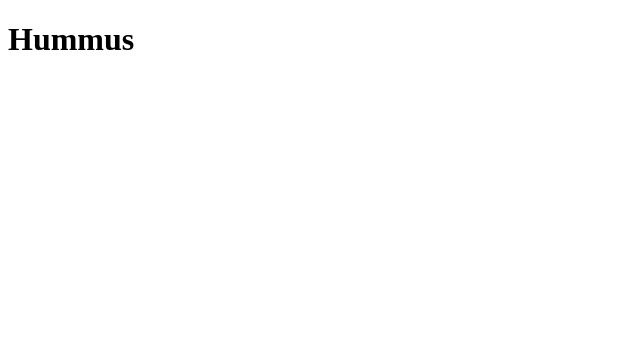
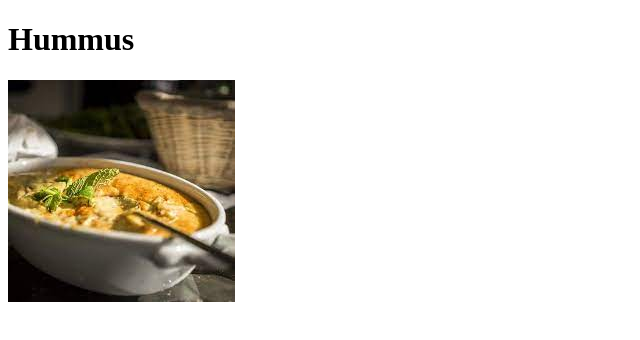
Before and after one commit to razzhimself/odin-recipes, a plain HTML site: page recipes/hummus.html in a window 1280 px wide. Shown: the whole page, without its empty margins (0-640 px from the left). Drawn offline with Linux system fonts and the light colour scheme.

Commit message:
Add image
image , to give visual context on how the dish looks like

```diff
--- a/recipes/hummus.html
+++ b/recipes/hummus.html
@@ -6,5 +6,10 @@
   </head>
   <body>
     <h1>Hummus</h1>
+    <img
+      src="../img/hummus.jpeg"
+      alt="an image of a bowl filled with hummus,
+    with a spoon on top"
+    />
   </body>
 </html>
```
